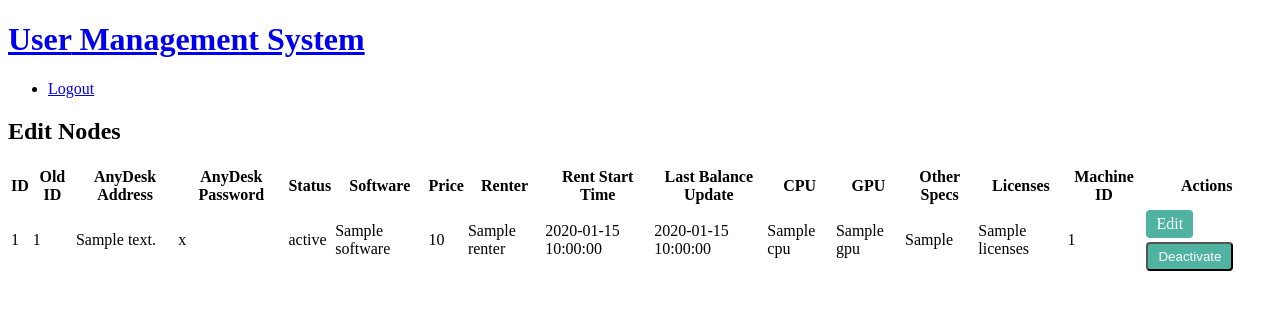
After one commit to Smarandii/hvmnd-admin-panel, a Flask app: page /edit_nodes in a window 1280 px wide. The commit adds this page. Shown: the top 310 px of the page. Run offline with Flask 3, Linux system fonts and the light colour scheme; the visitor is signed in with stand-in values (Sample User, id 1); a database or web service that is not in the repository returns one stand-in record (values such as "Sample title"); some libraries are stand-ins or nearby versions.

Commit message:
admin-panel | Add page for editing nodes

```diff
--- a/app.py
+++ b/app.py
@@ -146,5 +146,47 @@ def payment_history(user_id):
         return "Error fetching payment history"
 
 
+@app.route('/edit_nodes')
+def edit_nodes():
+    if not session.get('logged_in'):
+        return redirect(url_for('login'))
+
+    try:
+        conn = get_db_connection()
+        cur = conn.cursor()
+
+        cur.execute("""
+            SELECT id, old_id, any_desk_address, any_desk_password, status, software, price, renter,
+            rent_start_time, last_balance_update_timestamp, cpu, gpu, other_specs, licenses, machine_id
+            FROM nodes
+        """)
+        nodes = cur.fetchall()
+
+        cur.close()
+        conn.close()
+    except Exception as e:
+        print(f"An error occurred: {e}")
+        nodes = []
+
+    return render_template('edit_nodes.html', nodes=nodes)
+
+@app.route('/deactivate_node/<int:node_id>', methods=['POST'])
+def deactivate_node(node_id):
+    if not session.get('logged_in'):
+        return redirect(url_for('login'))
+
+    try:
+        conn = get_db_connection()
+        cur = conn.cursor()
+        cur.execute("UPDATE nodes SET status = 'unavailable' WHERE id = %s", (node_id,))
+        conn.commit()
+        cur.close()
+        conn.close()
+    except Exception as e:
+        print(f"An error occurred: {e}")
+
+    return redirect(url_for('edit_nodes'))
+
+
 if __name__ == '__main__':
     app.run(debug=bool(os.getenv("IS_DEBUG", False)))
--- /dev/null
+++ b/static/css/nodes-style.css
@@ -0,0 +1,15 @@
+.edit-button, .deactivate-button {
+    display: inline-block;
+    padding: 5px 10px;
+    margin: 2px;
+    background-color: #50b3a2;
+    color: white;
+    text-decoration: none;
+    border-radius: 4px;
+    text-align: center;
+    cursor: pointer;
+}
+
+.edit-button:hover, .deactivate-button:hover {
+    background-color: #429186;
+}
--- /dev/null
+++ b/templates/edit_nodes.html
@@ -0,0 +1,66 @@
+{% extends "base.html" %}
+
+{% block title %}Edit Nodes{% endblock %}
+
+{% block links %}
+<link rel="stylesheet" type="text/css" href="{{ url_for('static', filename='css/nodes-style.css') }}">
+{% endblock %}
+
+{% block content %}
+<div class="container">
+    <div class="content-wrap">
+        <h2>Edit Nodes</h2>
+        <div class="table-responsive">
+            <table>
+                <thead>
+                    <tr>
+                        <th>ID</th>
+                        <th>Old ID</th>
+                        <th>AnyDesk Address</th>
+                        <th>AnyDesk Password</th>
+                        <th>Status</th>
+                        <th>Software</th>
+                        <th>Price</th>
+                        <th>Renter</th>
+                        <th>Rent Start Time</th>
+                        <th>Last Balance Update</th>
+                        <th>CPU</th>
+                        <th>GPU</th>
+                        <th>Other Specs</th>
+                        <th>Licenses</th>
+                        <th>Machine ID</th>
+                        <th>Actions</th>
+                    </tr>
+                </thead>
+                <tbody>
+                    {% for node in nodes %}
+                    <tr>
+                        <td>{{ node[0] }}</td>
+                        <td>{{ node[1] }}</td>
+                        <td>{{ node[2] }}</td>
+                        <td>{{ node[3] }}</td>
+                        <td>{{ node[4] }}</td>
+                        <td>{{ node[5] }}</td>
+                        <td>{{ node[6] }}</td>
+                        <td>{{ node[7] }}</td>
+                        <td>{{ node[8] }}</td>
+                        <td>{{ node[9] }}</td>
+                        <td>{{ node[10] }}</td>
+                        <td>{{ node[11] }}</td>
+                        <td>{{ node[12] }}</td>
+                        <td>{{ node[13] }}</td>
+                        <td>{{ node[14] }}</td>
+                        <td>
+                            <a href="{{ url_for('edit_node', node_id=node[0]) }}" class="edit-button">Edit</a>
+                            <form action="{{ url_for('deactivate_node', node_id=node[0]) }}" method="post" style="display:inline;">
+                                <button type="submit" class="deactivate-button">Deactivate</button>
+                            </form>
+                        </td>
+                    </tr>
+                    {% endfor %}
+                </tbody>
+            </table>
+        </div>
+    </div>
+</div>
+{% endblock %}
--- a/templates/users.html
+++ b/templates/users.html
@@ -10,7 +10,6 @@
 <script src="{{ url_for('static', filename='js/search.js') }}"></script>
 <script>
     function rowClick(event, userId) {
-        // Check if the clicked element is an input or button
         if (event.target.tagName.toLowerCase() !== 'input' && event.target.tagName.toLowerCase() !== 'button') {
             window.location.href = '/payment_history/' + userId;
         }
@@ -100,6 +99,10 @@
                     </tbody>
                 </table>
             </div>
+
+            <div class="button-container">
+                <a href="{{ url_for('edit_nodes') }}" class="edit-nodes-button">Edit Nodes</a>
+            </div>
         </div>
     </div>
 {% endblock %}
```
Also changed, not shown: static/css/users-style.css (+16 -0 lines).
